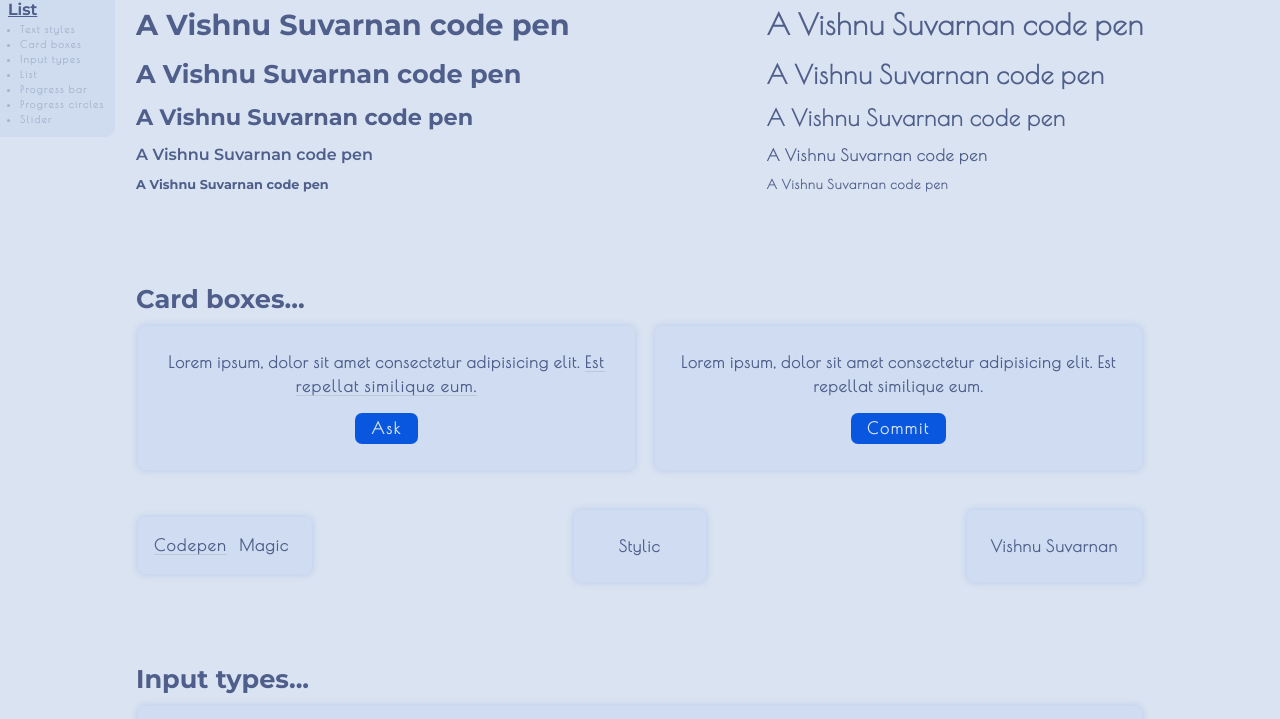
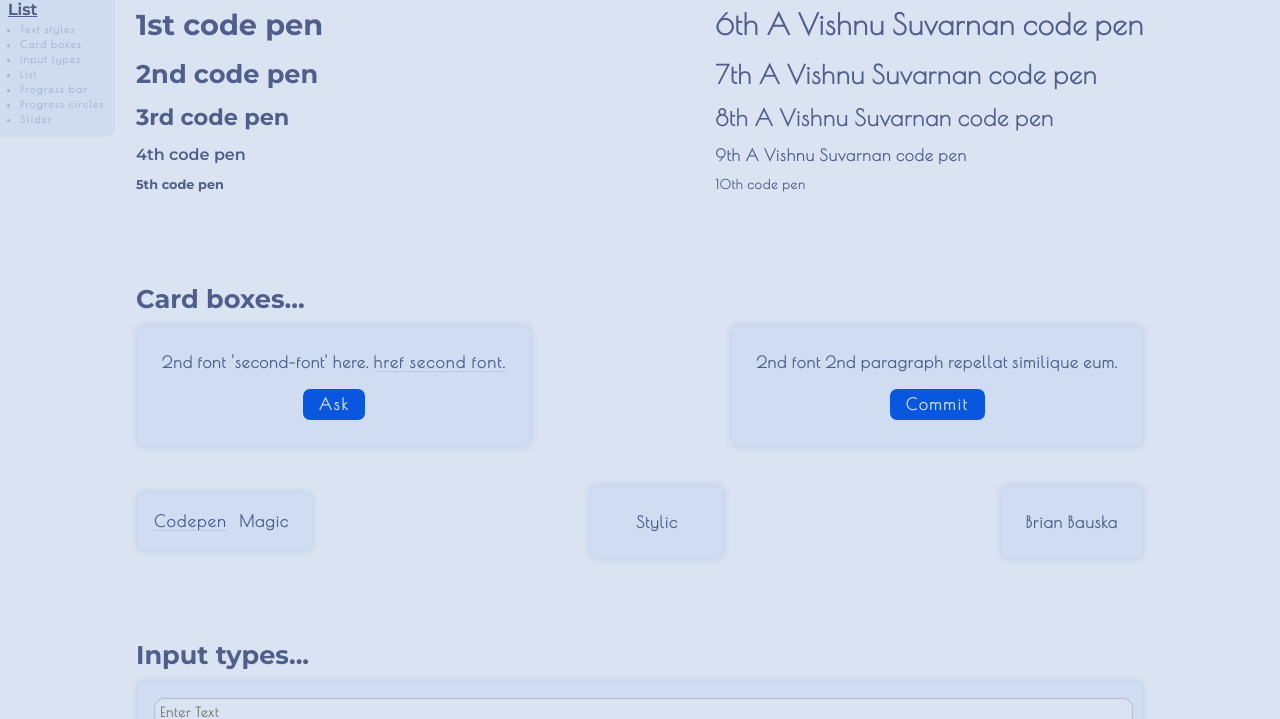
Before and after one commit to bbauska/brians-template, a plain HTML site: page index.html in a window 1280 px wide. Shown: the part 330-1049 px from the top of the page. Drawn offline with nearby package versions, Linux system fonts and the light colour scheme; files that its build step writes are made by us from their sources.

Commit message:
Update index.html

```diff
--- a/index.html
+++ b/index.html
@@ -19,12 +19,15 @@
     <div class="nav-bar">
       <div class="nav-wrapper">
         <div class="nav-icon">
-          <h3>V<span>SUVV</span></h3>
+          <h3>B<span>auska</span></h3>
         </div>
         <div class="nav-items">
-          <a href="https://codepen.io/vishnusuvv/pens/public" target="blank__" class="nav-item">Home</a>
-          <a href="https://www.instagram.com/_star_gazer._/" target="blank__" class="nav-item">About</a>
-          <a href="https://www.instagram.com/_star_gazer._/" target="blank__" class="nav-item">Contact Me</a>
+<!--          <a href="https://codepen.io/vishnusuvv/pens/public" target="blank__" class="nav-item">Home</a> -->
+<!--          <a href="https://www.instagram.com/_star_gazer._/" target="blank__" class="nav-item">About</a> -->
+<!--          <a href="https://www.instagram.com/_star_gazer._/" target="blank__" class="nav-item">Contact Me</a> -->
+          <a href="https://bbauska.github.io/homt" target="blank__" class="nav-item">Home</a>
+          <a href="https://bbauska.github.io/about" target="blank__" class="nav-item">About</a>
+          <a href="https://bbauska.github.io/contact" target="blank__" class="nav-item">Contact Me</a>
         </div>
         <div class="nav-menu">
           <svg
@@ -66,20 +69,20 @@
           <div class="d-flex justify-content-space-between align-items-center">
               <div class="wrapper" >
             <h1>Primary Font</h1>
-            <h2>A Vishnu Suvarnan code pen</h2>
-            <h3>A Vishnu Suvarnan code pen</h3>
-            <h4>A Vishnu Suvarnan code pen</h4>
-            <h5>A Vishnu Suvarnan code pen</h5>
-            <h6>A Vishnu Suvarnan code pen</h6>
+            <h2>1st code pen</h2>
+            <h3>2nd code pen</h3>
+            <h4>3rd code pen</h4>
+            <h5>4th code pen</h5>
+            <h6>5th code pen</h6>
           </div>
           <div class="wrapper second-font" >
 
             <h1>Secondary Font</h1>
-            <h2>A Vishnu Suvarnan code pen</h2>
-            <h3>A Vishnu Suvarnan code pen</h3>
-            <h4>A Vishnu Suvarnan code pen</h4>
-            <h5>A Vishnu Suvarnan code pen</h5>
-            <h6>A Vishnu Suvarnan code pen</h6>
+            <h2>6th A Vishnu Suvarnan code pen</h2>
+            <h3>7th A Vishnu Suvarnan code pen</h3>
+            <h4>8th A Vishnu Suvarnan code pen</h4>
+            <h5>9th A Vishnu Suvarnan code pen</h5>
+            <h6>10th code pen</h6>
           </div>
         </div>
       </div>
@@ -91,8 +94,8 @@
             <div class="wrapper" >
             <div class="box">
               <h5 class="second-font">
-                Lorem ipsum, dolor sit amet consectetur adipisicing elit.
-                <a href="#">Est repellat similique eum.</a>
+                2nd font 'second-font' here.
+                <a href="#">href second font.</a>
               </h5>
               <div class="btn">Ask</div>
             </div>
@@ -100,7 +103,8 @@
           <div class="wrapper">
             <div class="box">
               <h5 class="second-font">
-                Lorem ipsum, dolor sit amet consectetur adipisicing elit. Est
+                2nd font
+                  2nd paragraph
                 repellat similique eum.
               </h5>
               <div class="btn">Commit</div>
@@ -116,7 +120,7 @@
             <h5 class="second-font">Stylic</h5>
           </div>
           <div class="box">
-            <h5 class="second-font">Vishnu Suvarnan</h5>
+            <h5 class="second-font">Brian Bauska</h5>
           </div>
         </div>
       </div>
```
